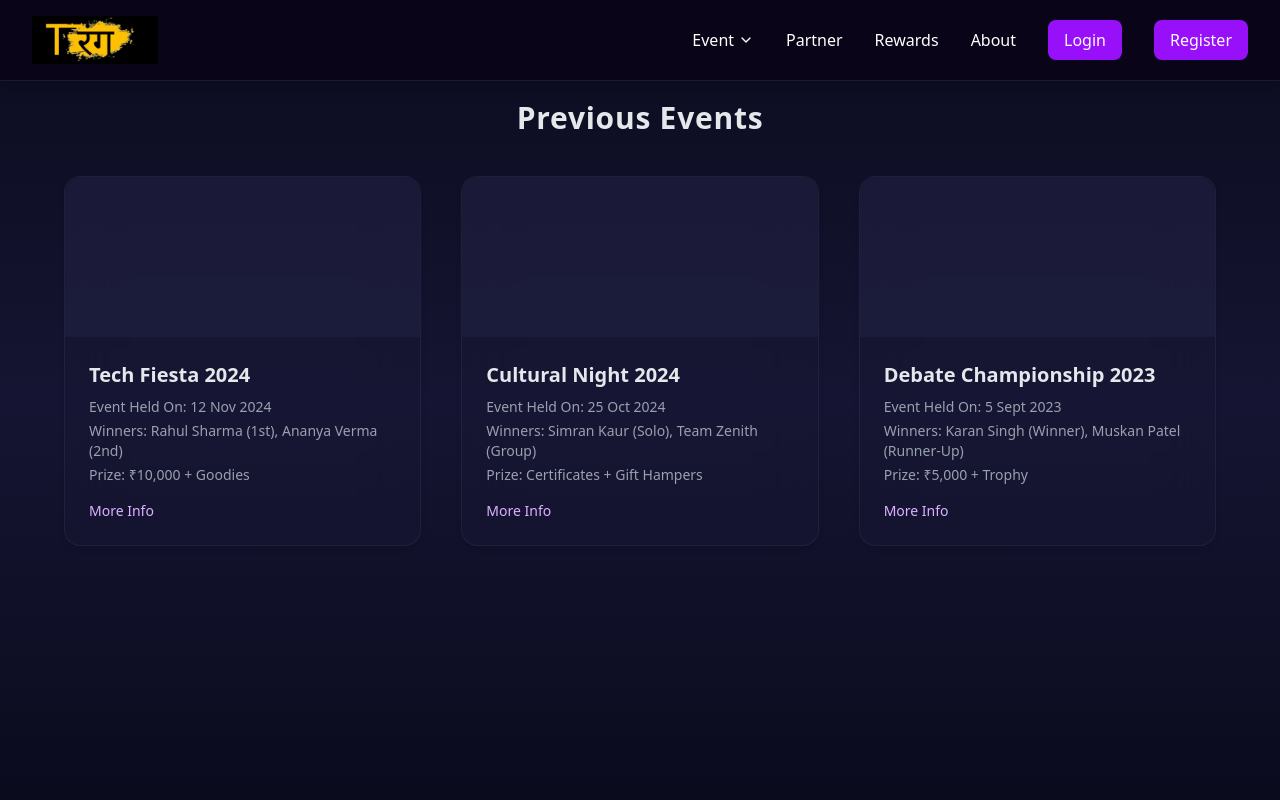
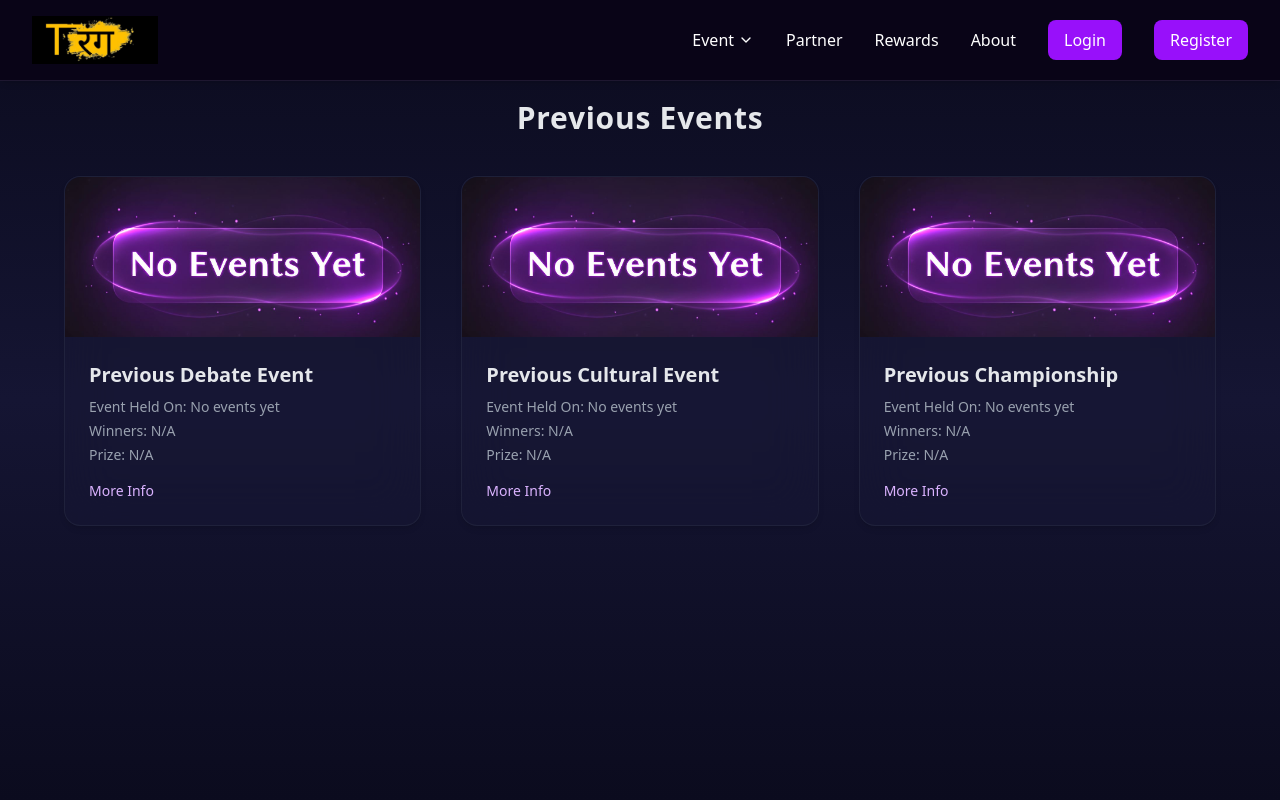
Before and after one commit to Satyam0000000/Tarang_Frontend, a React (Vite) app: page /previous-events in a window 1280 px wide. Shown: the top 800 px of the page. Built offline with nearby package versions, Linux system fonts and the light colour scheme.

Commit message:
updated cupcoming and prev events page

```diff
--- a/src/pages/PreviousEvents.jsx
+++ b/src/pages/PreviousEvents.jsx
@@ -1,37 +1,38 @@
 /* eslint-disable no-unused-vars */
 import React, { useState } from "react";
 import { motion } from "framer-motion";
+import NoEventsImg from "../assets/UpComingevent/NoEvents.png";
 
 const pastEvents = [
   {
     id: 1,
-    title: "Tech Fiesta 2024",
-    heldOn: "12 Nov 2024",
-    winners: "Rahul Sharma (1st), Ananya Verma (2nd)",
-    prize: "₹10,000 + Goodies",
-    youtube: "https://youtube.com",
-    description:
-      "A full–day technical extravaganza with coding rounds, quizzes, and project showcases.",
+    title: "Previous Debate Event",
+    heldOn: "No events yet",
+    winners: "N/A",
+    prize: "N/A",
+    youtube: "",
+    description: "No events yet.",
+    image: NoEventsImg,
   },
   {
     id: 2,
-    title: "Cultural Night 2024",
-    heldOn: "25 Oct 2024",
-    winners: "Simran Kaur (Solo), Team Zenith (Group)",
-    prize: "Certificates + Gift Hampers",
+    title: "Previous Cultural Event",
+    heldOn: "No events yet",
+    winners: "N/A",
+    prize: "N/A",
     youtube: "",
-    description:
-      "A beautiful evening filled with dance, music, drama, and crowd performances.",
+    description: "No events yet.",
+    image: NoEventsImg,
   },
   {
     id: 3,
-    title: "Debate Championship 2023",
-    heldOn: "5 Sept 2023",
-    winners: "Karan Singh (Winner), Muskan Patel (Runner-Up)",
-    prize: "₹5,000 + Trophy",
+    title: "Previous Championship",
+    heldOn: "No events yet",
+    winners: "N/A",
+    prize: "N/A",
     youtube: "",
-    description:
-      "A campus-wide debate competition where participants showcased exceptional oratory skills.",
+    description: "No events yet.",
+    image: NoEventsImg,
   },
 ];
 
@@ -66,7 +67,12 @@ function PreviousEvents() {
             text-sm
           "
           >
-            <div className="h-28 sm:h-40 w-full bg-[#27274a]/40 rounded-t-2xl"></div>
+            {/* Previous event image here */}
+            <img
+              src={event.image}
+              alt={event.title}
+              className="h-28 sm:h-40 w-full object-cover rounded-t-2xl"
+            />
 
             <div className="p-4 sm:p-6">
               <h2 className="text-xl font-semibold text-gray-200 mb-2">
--- a/src/pages/UpcomingEvents.jsx
+++ b/src/pages/UpcomingEvents.jsx
@@ -2,30 +2,34 @@
 import React, { useState } from "react";
 import { motion, AnimatePresence } from "framer-motion";
 import { useNavigate } from "react-router-dom";
+import UpcomingEventsImg from "../assets/UpComingevent/UpcomingEvents.png";
 const eventsData = [
   {
     id: 1,
-    title: "Tech Fiesta 2025",
-    date: "12 Nov 2025",
+    title: "Verbal Verdict",
+    date: "To be announced...",
     entryFee: "₹100",
     description:
-      "An inter-college tech event featuring hackathons, coding challenges, and AI exhibitions. Winners get exciting prizes and internship opportunities.",
+      "Where powerful words decide the final judgment.A fast-paced debate contest testing clarity, confidence, and reasoning.",
+    image:UpcomingEventsImg,
   },
   {
     id: 2,
-    title: "Cultural Night",
-    date: "25 Nov 2025",
+    title: "The Grand Argument",
+    date: "To be announced...",
     entryFee: "Free",
     description:
-      "A night of dance, music, and performances by students and guest artists. Entry is free for all registered students.",
+      "An intense platform for structured arguments and critical thinking.Debaters compete to persuade, rebut, and dominate the discourse.",
+    image:UpcomingEventsImg,
   },
   {
     id: 3,
-    title: "Startup Pitch Battle",
-    date: "10 Dec 2025",
+    title: "Clash of Perspectives",
+    date: "To be announced...",
     entryFee: "₹200",
     description:
-      "Pitch your innovative startup ideas to real investors and industry experts. Top 3 teams will receive funding support and mentorship.",
+      "A high-energy debate competition where logic meets conviction. Participants challenge ideas, defend viewpoints, and redefine perspectives.",
+    image:UpcomingEventsImg,
   },
 ];
 
@@ -60,7 +64,12 @@ function UpcomingEvents() {
             text-sm
           "
           >
-            <div className="h-28 sm:h-40 w-full bg-[#27274a]/40 rounded-t-3xl"></div>
+            {/* Upcoming event image here */}
+            <img
+              src={event.image}
+              alt={event.title}
+              className="h-28 sm:h-40 w-full object-cover rounded-t-3xl"
+             />
 
             <div className="p-5 sm:p-6">
               <h2 className="text-xl font-semibold text-gray-200 mb-2">
```
Also changed, not shown: src/assets/UpComingevent/UpcomingEvents.png (added).
